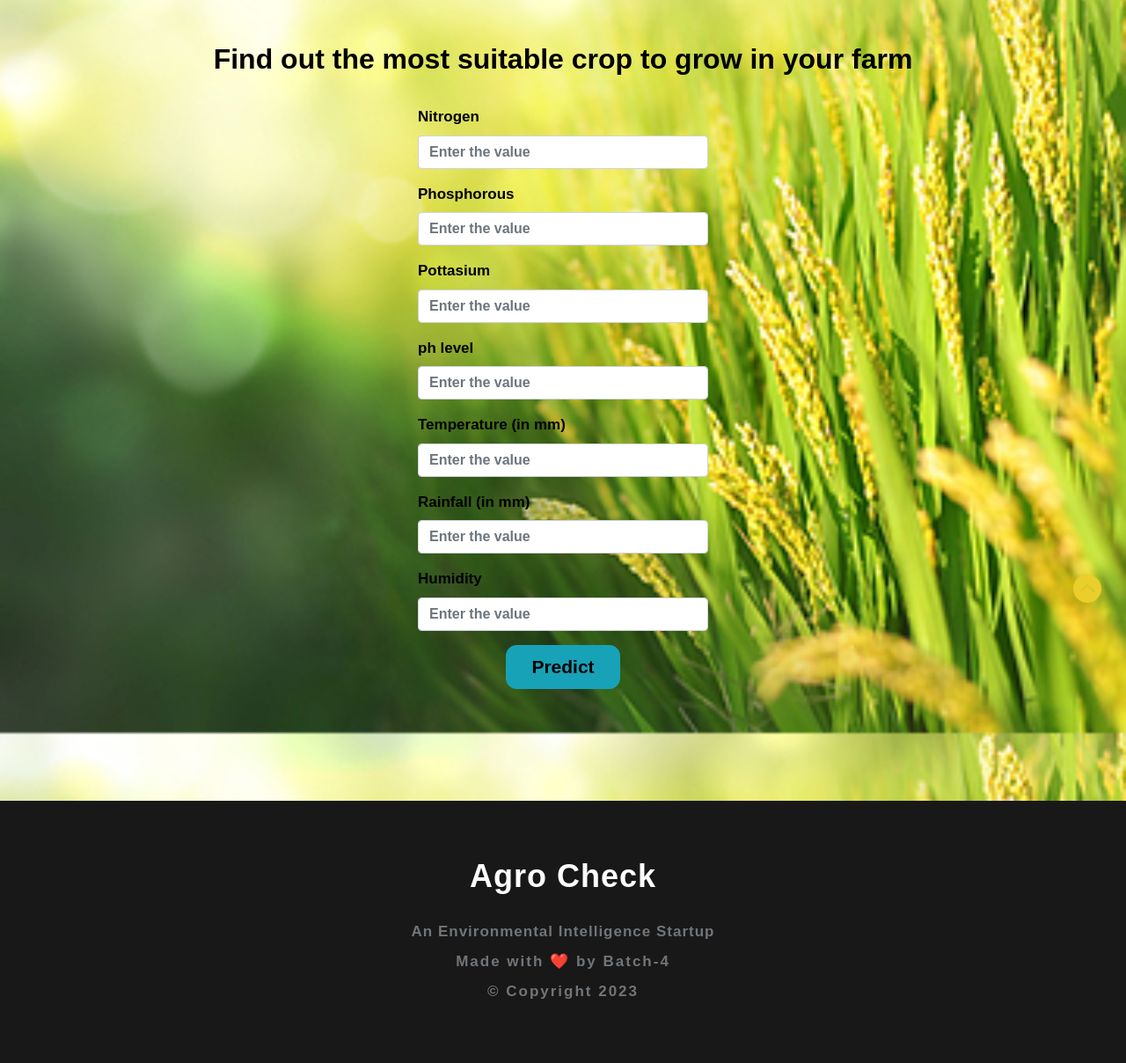
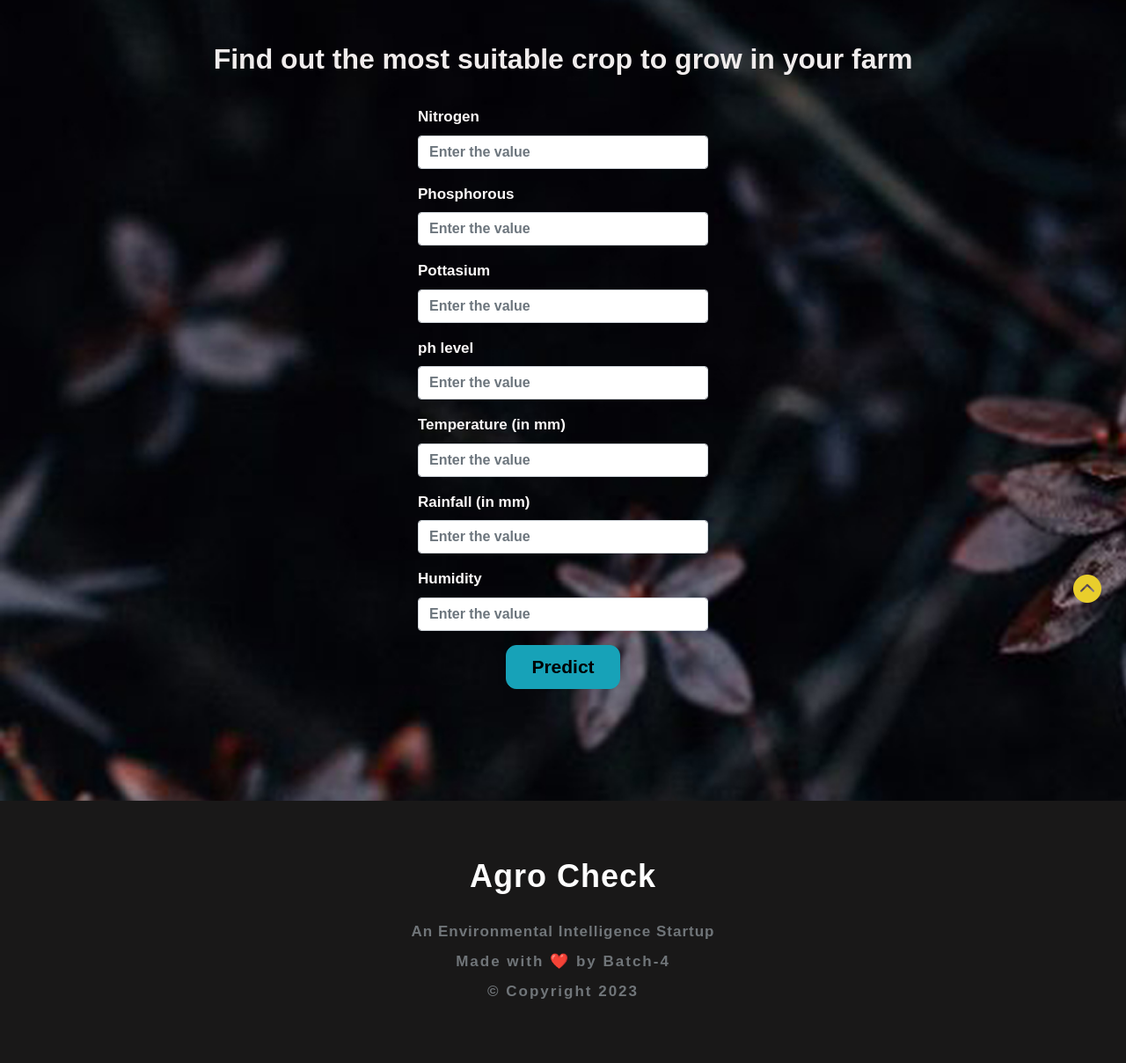
Before and after one commit to DLMeghana/CropRecommendation_Monitoring, a Flask app: page /crop-recommend in a window 1280 px wide. Shown: the part 81-1289 px from the top of the page at 88% size. Run offline with Flask 3, Linux system fonts and the light colour scheme; parts of the project's set-up code (start-up, migrations or seed data) failed here and were passed over; some libraries are stand-ins or nearby versions; some web fonts are replaced.

Commit message:
modified

```diff
--- a/Flask_project/app.py
+++ b/Flask_project/app.py
@@ -25,11 +25,11 @@ def crop_recommend():
 
 # render fertilizer recommendation form page
 
-@ app.route('/fertilizer')
-def fertilizer_recommendation():
-    title = 'Harvestify - Fertilizer Suggestion'
+@ app.route('/weed-detect')
+def Weed_detect():
+    title = 'Agro Check - Weed Detection'
 
-    return render_template('fertilizer.html', title=title)
+    return render_template('weed.html', title=title)
 
 
 @ app.route('/Yield')
@@ -100,6 +100,8 @@ def yield_predict():
     user_input_df = pd.DataFrame([user_input])
     predicted_yield = yield_prediction_model.predict(user_input_df)
     result=f"Predicted yield production: {predicted_yield[0][0]}"
+    if(predicted_yield[0][0]<0):
+        result="Sorry we are unable to predict"
 
     return render_template('yield-result.html',result=result,title=title)
 
@@ -108,12 +110,12 @@ def yield_predict():
 
 @app.route('/disease-predict', methods=['GET', 'POST'])
 def disease_prediction():
-    title = 'Harvestify - Disease Detection'
+    title = 'Agro Check - Disease Detection'
     return render_template('disease.html', title=title)
 
 @app.route('/weed-predict', methods=['GET', 'POST'])
 def weed_detection():
-    title = 'Harvestify - Weed Detection'
+    title = 'Agro Check - Weed Detection'
     return render_template('weed.html', title=title)
 
 
--- a/Flask_project/templates/crop.html
+++ b/Flask_project/templates/crop.html
@@ -3,8 +3,9 @@
 <style>
 
     html body {
-      background-image:url('/static/images/rec.jpg');
-      background-size:contain;
+      background-image:url('/static/images/background_hd_dark.jpg');
+      background-size:cover;
+      background-repeat: no-repeat;
 
   }
 
@@ -12,7 +13,7 @@
 </style>
 <!--Form Section-->
 <br /><br />
-<h2 style="text-align: center; margin: 0px; color: black">
+<h2 style="text-align: center; margin: 0px; color: rgb(240, 236, 236)">
   <b>Find out the most suitable crop to grow in your farm</b>
 </h2>
 <br />
@@ -22,7 +23,7 @@
     width: 350px;
     height: 50rem;
     margin: 0px auto;
-    color: black;
+    color: rgb(251, 248, 248);
     border-radius: 25px;
     padding: 10px 10px;
   "
--- a/Flask_project/templates/index.html
+++ b/Flask_project/templates/index.html
@@ -5,10 +5,10 @@
 <section class="banner_w3lspvt" id="home">
 	<div class="csslider infinity" id="slider1">
 
-				<div class="banner-top">
+				<div class="banner-top" style="background-image:url(../static/images/crop_background.jpg)">
 					<div class="overlay">
 						<div class="container">
-							<div class="w3layouts-banner-info text-center">
+							<div class="w3layouts-banner-info text-center" >
 								<br>
 								<h3 class="text-wh">Agro check</h3>
 								<h4 class="text-wh mx-auto my-4"><b>Get informed decisions about your farming strategy.</b></h4>
```
Also changed, not shown: Flask_project/static/images/background_hd_dark.jpg (added), Flask_project/static/images/white_leaf(c).jpg (added), Flask_project/static/images/white_leaf.jpg (added).
